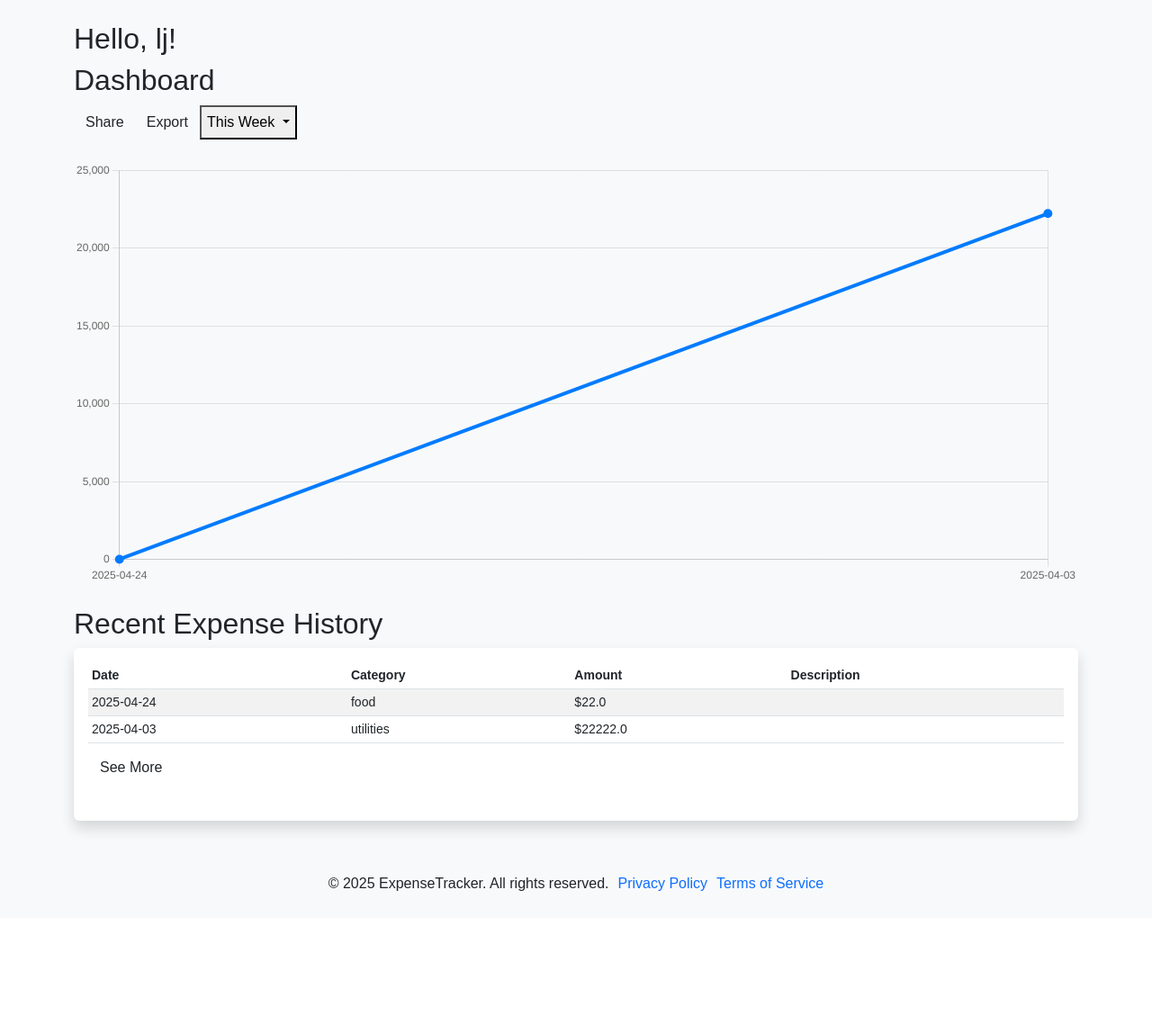
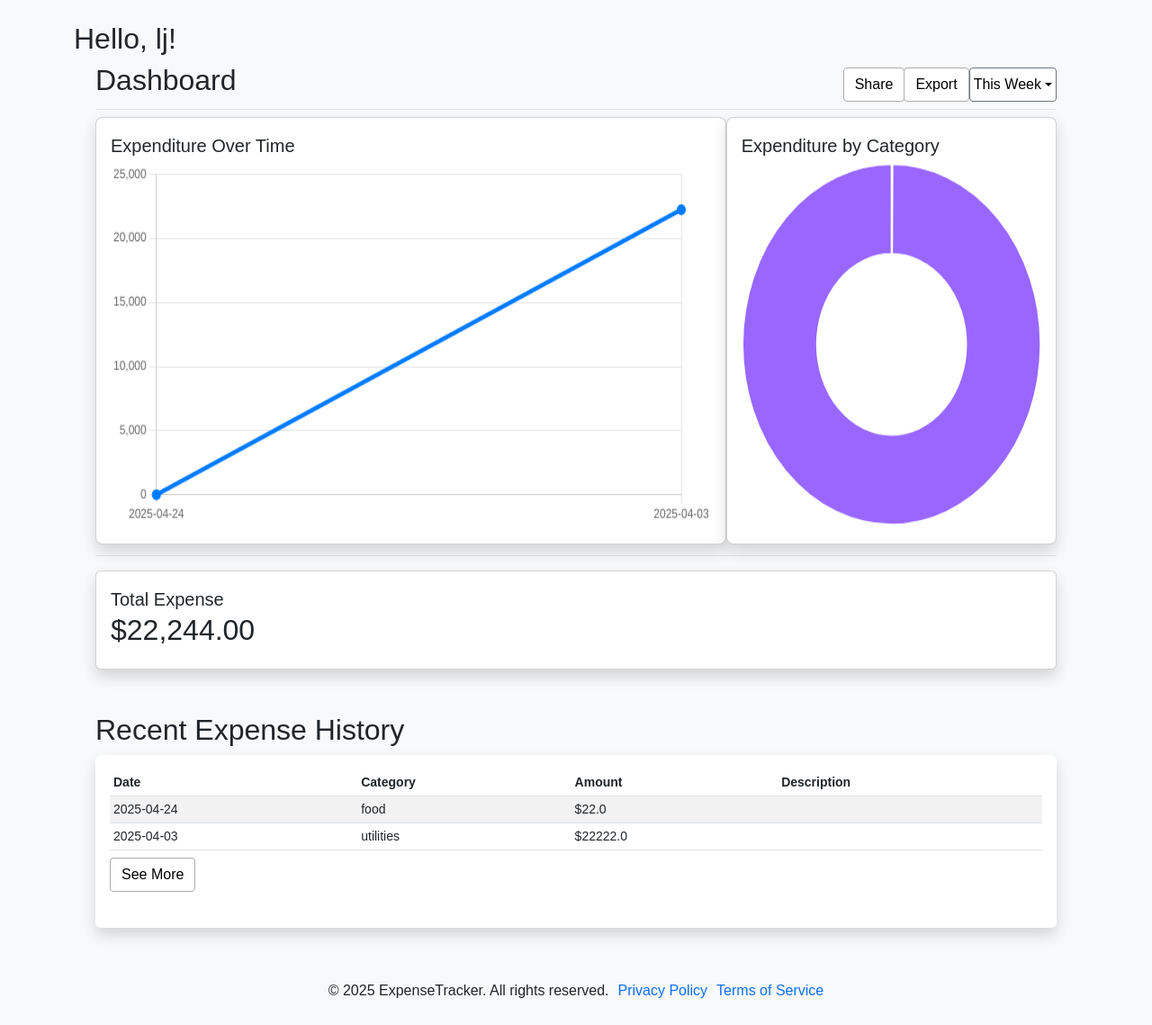
Before and after one commit to Cooper-Thomas1/ExpenseTracker, a Flask app: page /dashboard in a window 1280 px wide. Shown: the part 66-1205 px from the top of the page at 90% size. Before the commit the page ends 1056 px from the top, so only its background shows below. Run offline with Flask 3, Linux system fonts and the light colour scheme; a user stored in the database is signed in.

Commit message:
added new doughnut chart, could possibly move to visualise section if too crowded

```diff
--- a/ExpenseTracker/routes.py
+++ b/ExpenseTracker/routes.py
@@ -17,7 +17,8 @@ def home():
 @app.route("/dashboard")
 @login_required
 def dashboard():
-    return render_template("dashboard.html")
+    totalexpenses = Expense.query.filter_by(user_id=current_user.id).all()
+    return render_template("dashboard.html", totalexpenses=sum([totalexpense.amount for totalexpense in totalexpenses]))
 
 @app.route("/login", methods=['GET', 'POST'])
 def login():
@@ -189,7 +190,7 @@ def visualise():
 @login_required
 def api_expenses():
     expenses = [
-        {"date": expense.date.strftime('%Y-%m-%d'), "amount": expense.amount}
+        {"date": expense.date.strftime('%Y-%m-%d'), "amount": expense.amount, "category":expense.category}
         for expense in current_user.expenses
     ]
     return jsonify(expenses)
--- a/ExpenseTracker/static/dashboard.css
+++ b/ExpenseTracker/static/dashboard.css
@@ -34,3 +34,32 @@
 .dashboard-container table tr:nth-child(n+6) {
     display:none;
   }
+  .dashboard-container .titlehead .btnprimary {
+    background-color: #fff;
+    border: 1px solid rgb(172, 172, 172);
+    border-radius: 0.25rem;
+    color: black;
+}
+.dashboard-container .titlehead .btnprimary:hover {
+    color: #fff;
+    background-color: #6c757d;
+    border-color: #6c757d;
+}
+.dashboard-container .btnsecondary {
+    background-color: #fff;
+    border: 1px solid rgb(172, 172, 172);
+    border-radius: 0.25rem;
+    color: black;
+}
+
+.dashboard-container .graph-container {
+    display: flex;
+    justify-content: space-between;
+    flex-wrap: nowrap;
+    align-items: center;
+    width: 100%;
+    height:30rem;
+    padding-bottom: 0.25rem;
+    margin-bottom: 1rem;
+    border-bottom: 1px solid #dee2e6;
+}
--- a/ExpenseTracker/static/dashboard.js
+++ b/ExpenseTracker/static/dashboard.js
@@ -4,6 +4,52 @@
     .then(data => {
       const labels = data.map(expense => expense.date); // Extract dates for labels
       const amounts = data.map(expense => expense.amount); // Extract amounts for data points
+      const categories = data.map(expense => expense.category);
+
+      //bit messy, functionally should work
+      var food = [];
+      var transport = [];
+      var entertainment = [];
+      var misc = [];
+      var utilities = [];
+      for ( i=0; i < categories.length; i++ ){
+        if ( categories[i] == "food" ){
+          food.push( i );
+        }
+        else if ( categories[i] == "transport" ){
+          transport.push( i );
+        }
+        else if (  categories[i] == "entertainment" ){
+          entertainment.push( i );
+        }
+        else if ( categories[i] == "misc" ){
+          misc.push( i );
+        }
+        else if ( categories[i] == "utilities" ){
+          utilities.push( i );
+        }
+      }
+      foodsum = [];
+      for ( i=0; i < food.length; i++ ){
+        foodsum.push(amounts[food[i]]);
+      }
+      transportsum = [];
+      for ( i=0; i < transport.length; i++ ){
+        transportsum.push(amounts[transport[i]]);
+      }
+      entertainmentsum = [];
+      for ( i=0; i < entertainment.length; i++ ){
+        entertainmentsum.push(amounts[entertainment[i]]);
+      }
+      miscsum = [];
+      for ( i=0; i < misc.length; i++ ){
+        miscsum.push(amounts[misc[i]]);
+      }
+      utilitiessum = [];
+      for ( i=0; i < utilities.length; i++ ){
+        utilitiessum.push(amounts[utilities[i]]);
+      }
+
 
       const ctx = document.getElementById('myChart');
       new Chart(ctx, {
@@ -26,6 +72,29 @@
           }
         }
       });
+      const ctx2 = document.getElementById('myChart2');
+      new Chart(ctx2, {
+        type: 'doughnut',
+        data: {
+          labels: ['Food', 'Transport', 'Entertainment', 'Misc', 'Utilities'],
+          datasets: [{
+            data: [foodsum.reduce((a,b) => a + b, 0),transportsum.reduce((a,b) => a+b,0), entertainmentsum.reduce((a,b) => a + b, 0), miscsum.reduce((a,b) => a + b, 0), utilitiessum.reduce((a,b) => a + b, 0)],
+            backgroundColor: [
+              'rgb(255, 99, 132)',
+              'rgb(54, 162, 235)',
+              'rgb(255, 205, 86)',
+              'rgb(75, 192, 192)',
+              'rgb(153, 102, 255)',
+            ],
+          }]
+        },
+        options: {
+          plugins: {
+            legend: { display: false },
+            tooltip: { boxPadding: 3 }
+          }
+        }
+      });
     })
     .catch(error => {
       console.error('Error fetching expense data:', error);
--- a/ExpenseTracker/templates/base.html
+++ b/ExpenseTracker/templates/base.html
@@ -11,6 +11,7 @@
   <link rel="stylesheet" href="{{ url_for('static', filename='register.css') }}">
   <link rel="stylesheet" href="{{ url_for('static', filename='forgot-password.css') }}">
   <link rel="stylesheet" href="{{ url_for('static', filename='reset-password.css') }}">
+  <link rel="stylesheet" href="{{ url_for('static', filename='dashboard.css') }}">
   <script src="https://code.jquery.com/jquery-3.6.4.min.js"></script>
 </head>
 
--- a/ExpenseTracker/templates/dashboard.html
+++ b/ExpenseTracker/templates/dashboard.html
@@ -15,10 +15,29 @@
       <button type="button" class="dropbutton dropdown-toggle", id="dropdownMenuButton" data-bs-toggle="dropdown" aria-expanded="false">
         This Week
       </button>
+      <ul class="dropdown-menu" aria-labelledby="dropdownMenuButton1">
+        <li><a class="dropdown-item" href="#">This Day</a></li>
+        <li><a class="dropdown-item" href="#">This Month</a></li>
+        <li><a class="dropdown-item" href="#">This Year</a></li>
+      </ul>
     </div>
   </div>
-
-  <canvas class="my-4 w-100" id="myChart" width="900" height="380"></canvas>
+  <div class="graph-container">
+    <div class="card shadow p-3 mb-3 bg-white rounded-3 h-100">
+      <div class="lead">Expenditure Over Time</div>
+      <canvas class="my-1 w-100 h-100" id="myChart"></canvas>
+    </div>
+    <div class="card shadow p-3 mb-3 bg-white rounded-3 h-100">
+      <div class="lead">Expenditure by Category</div>
+      <canvas class="my-1 w-100 h-100" id="myChart2"></canvas>
+    </div>
+  </div>
+  <div class="col-md-12 justify-content-between align-items-center rounded-3" style="display:flex">
+    <div class="card w-100 shadow p-3 mb-5 bg-white rounded">
+      <div class="lead">Total Expense</div>
+      <h2 class="card-title">{{ "${:,.2f}".format(totalexpenses) }}</h2>
+    </div>
+  </div>
 
   <h2>Recent Expense History</h2>
   <div class="table-responsive small shadow p-3 mb-5 bg-white rounded">
```
